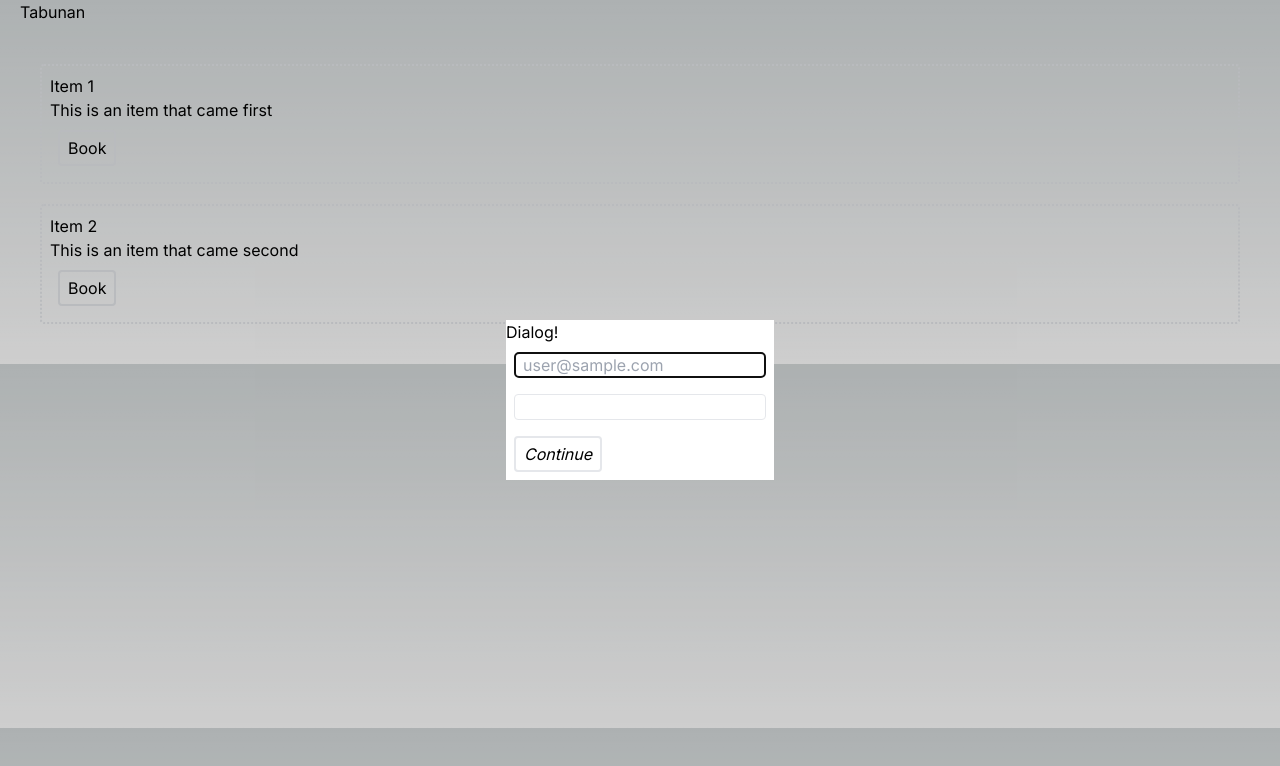
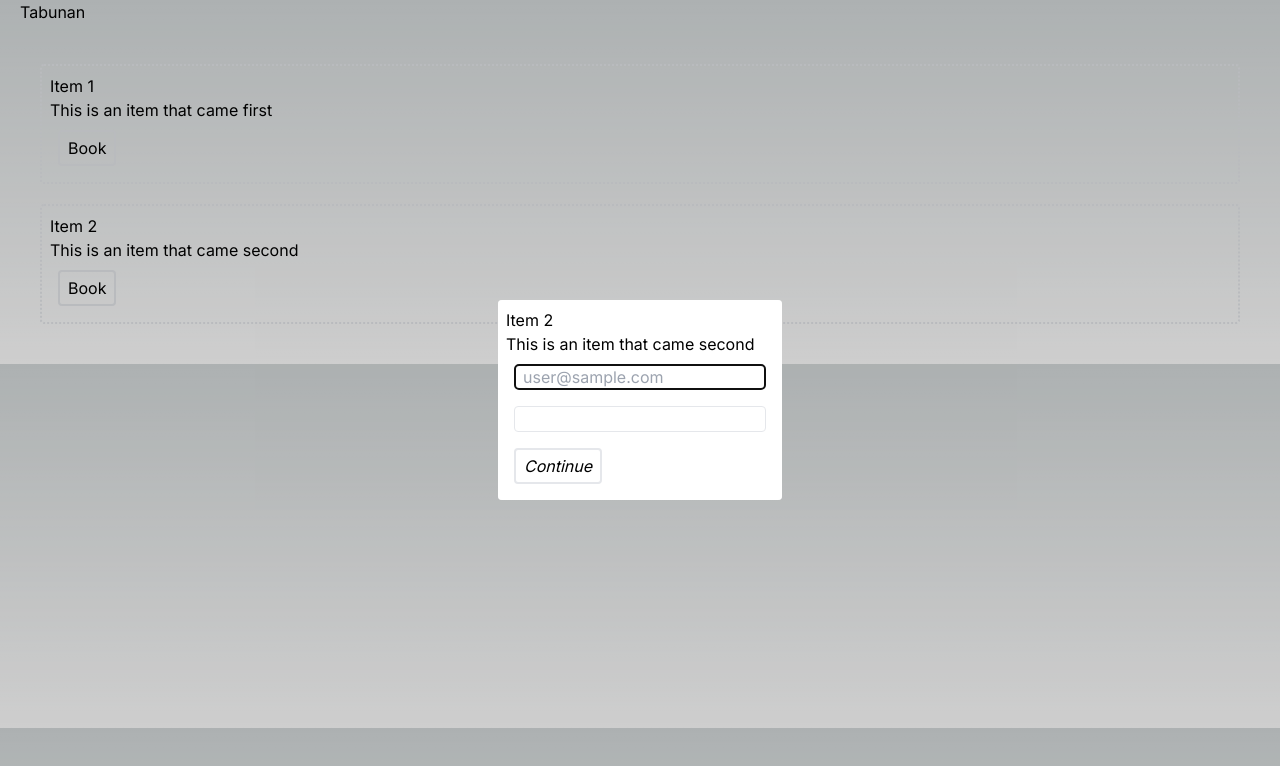
Before and after one commit to trabeast/tabunanjs, a Next.js app: page / in a window 1280 px wide. Shown: the top 766 px of the page. Built offline with nearby package versions, Linux system fonts and the light colour scheme.

Commit message:
Added BookingContext. - Use the BookinContext on BookingItem and BookingDialog

```diff
--- a/src/components/BookingDialog.jsx
+++ b/src/components/BookingDialog.jsx
@@ -1,19 +1,27 @@
 import {useLayoutEffect, useRef} from "react";
 import BookingForm from "./BookingForm";
+import useBookingContext from "@/contexts/BookingContext";
 
 /**
- * @type {{props: React.DialogHTMLAttributes}} BookingDialogProps
+ * @typedef BookingDialogProps
+ * @property {React.DialogHTMLAttributes} props
+ */
+
+/**
  * @param {BookingDialogProps} props
  */
 export default function BookingDialog({...props}) {
   const dialog = useRef();
 
+  const {name, description} = useBookingContext();
+
   useLayoutEffect(() => dialog.current.showModal(), [dialog]);
 
   return (
-    <dialog {...props} ref={dialog}>
-      <article>
-        <h1>Dialog!</h1>
+    <dialog className="rounded" {...props} ref={dialog}>
+      <article className="p-2">
+        <h1>{name}</h1>
+        <p>{description}</p>
         <BookingForm></BookingForm>
       </article>
     </dialog>
--- a/src/components/BookingItem.jsx
+++ b/src/components/BookingItem.jsx
@@ -3,6 +3,7 @@
 import {useState} from "react";
 import Button from "./Button";
 import BookingDialog from "./BookingDialog";
+import {BookingContext} from "@/contexts/BookingContext";
 
 /**
  * @type {name: string, description: string}} BookingItemProps
@@ -16,6 +17,7 @@ export default function BookingItem({name, description}) {
   }
 
   return (
+    <BookingContext.Provider value={{name, description}}>
       <li>
         <article className="border-2 border-dotted rounded my-5 p-2">
           <h1>{name}</h1>
@@ -26,5 +28,6 @@ export default function BookingItem({name, description}) {
           <BookingDialog open={isDialogOpen}></BookingDialog>
         </article>
       </li>
+    </BookingContext.Provider>
   );
 }
--- /dev/null
+++ b/src/contexts/BookingContext.jsx
@@ -0,0 +1,22 @@
+import {createContext, useContext} from "react";
+
+/**
+ * @typedef BookingContextValue
+ * @type {Object}
+ * @property {string} id
+ * @property {string} name
+ * @property {string} description
+ */
+
+/** @type {BookingContextValue} */
+export const BookingContext = createContext(undefined);
+
+export default function useBookingContext() {
+  if (!BookingContext) {
+    throw new Error(
+      "BookingContext should be used within a BookingContext.Provider!",
+    );
+  }
+
+  return useContext(BookingContext);
+}
```
Lines whose indentation alone changed are shown as unchanged.
